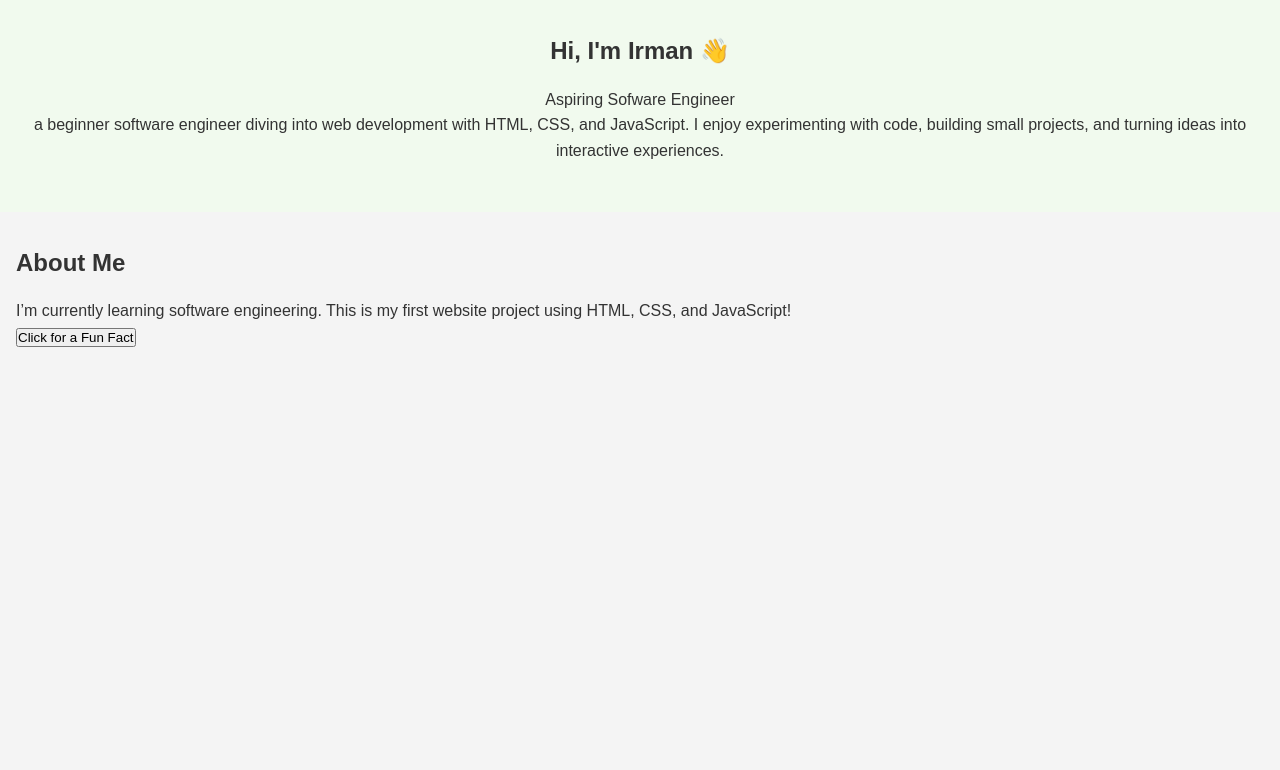
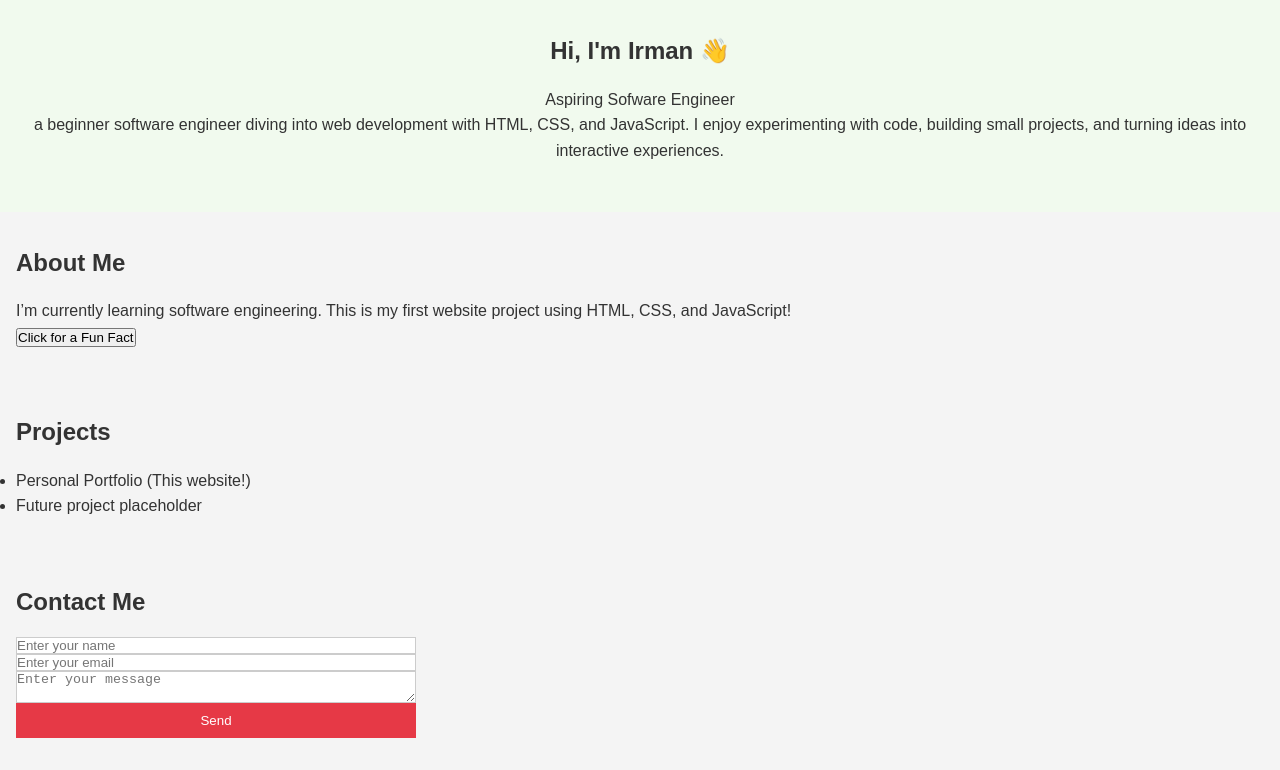
Before and after one commit to IRM4N01/irmanhub, a plain HTML site: page index.html in a window 1280 px wide. Shown: the part 54-824 px from the top of the page. Before the commit the page ends 800 px from the top, so only its background shows below. Drawn offline with Linux system fonts and the light colour scheme.

Commit message:
added project & contact sections

```diff
--- a/index.html
+++ b/index.html
@@ -30,7 +30,7 @@
       <p>a beginner software engineer diving into web development with HTML, CSS, and JavaScript. I enjoy experimenting with code, building small projects, and turning ideas into interactive experiences.</p>
      </section>
 
-     <!-- About Section -->
+     <!-- About Section // update information later-->
       <section id="about">
         <h2>About Me</h2>
         <p>I’m currently learning software engineering. This is my first website project using HTML, CSS, and JavaScript!</p>
@@ -38,6 +38,26 @@
         <p id="fun-fact"></p>
       </section>
 
+     <!-- Projects Section - continue to add projects here -->
+      <section id="projects">
+        <h2>Projects</h2>
+        <ul>
+          <li>Personal Portfolio (This website!)</li>
+          <li>Future project placeholder</li>
+        </ul>
+      </section>
+
+      <!-- Contact Section -->
+       <section id="contact">
+        <h2>Contact Me</h2>
+        <form id="contact-form">
+          <input type="text" placeholder="Enter your name" required />
+          <input type="email" placeholder="Enter your email" required />
+          <textarea placeholder="Enter your message" required></textarea>
+          <button type="submit">Send</button>
+        </form>
+       </section>
+
 
    <script src="script.js"></script>
   </body>
--- a/script.js
+++ b/script.js
@@ -4,7 +4,7 @@ toggleBtn.addEventListener("click", () => {
   document.body.classList.toggle("dark-mode");
 });
 
-// Fun Fact Button
+// Fun Fact Button - update facts to proper ones later
 const factBtn = document.getElementById("fun-fact-btn");
 const factDisplay = document.getElementById("fun-fact");
 
@@ -19,3 +19,10 @@ factBtn.addEventListener("click", () => {
     const randomFact = facts[Math.floor(Math.random() * facts.length)];
     factDisplay.textContent = randomFact;
 });
+
+//Form Validaiton
+const form = document.getElementById("contact-form");
+form.addEventListener("submit", (e) => {
+    e.preventDefault();
+    alert("Thanks for reaching out! I'll get back to you soon.")
+});
--- a/style.css
+++ b/style.css
@@ -75,3 +75,24 @@ section {
 section h2 {
   margin-bottom: 1rem;
 }
+
+/*Form section*/
+form {
+  display: flex;
+  flex-direction: column;
+  max-width: 400px;
+}
+
+form input, form textarea {
+  margin-bottom: 1 reml
+  padding: 10px;
+  border: 1px solid #ccc;
+}
+
+form button {
+  background: #e63946;
+  color: white;
+  border: none;
+  padding: 10px;
+  cursor: pointer;
+};
```
